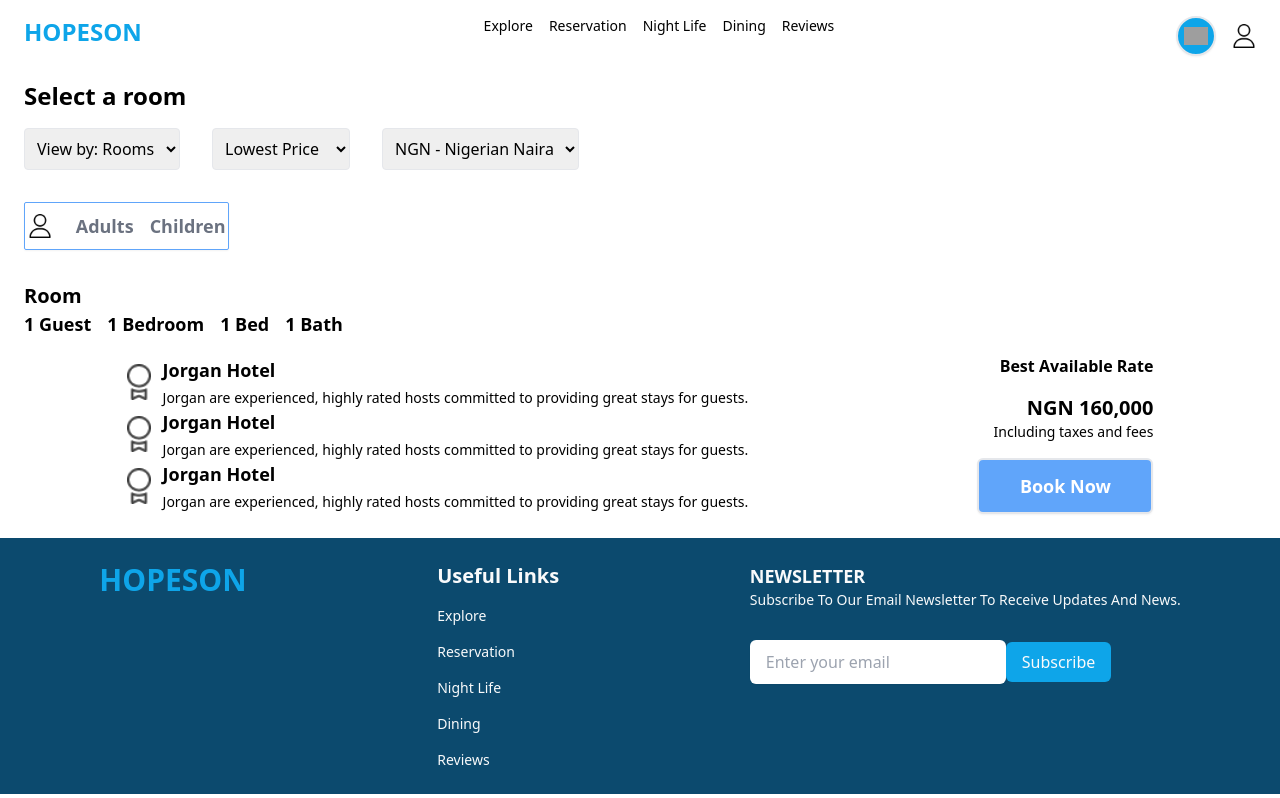
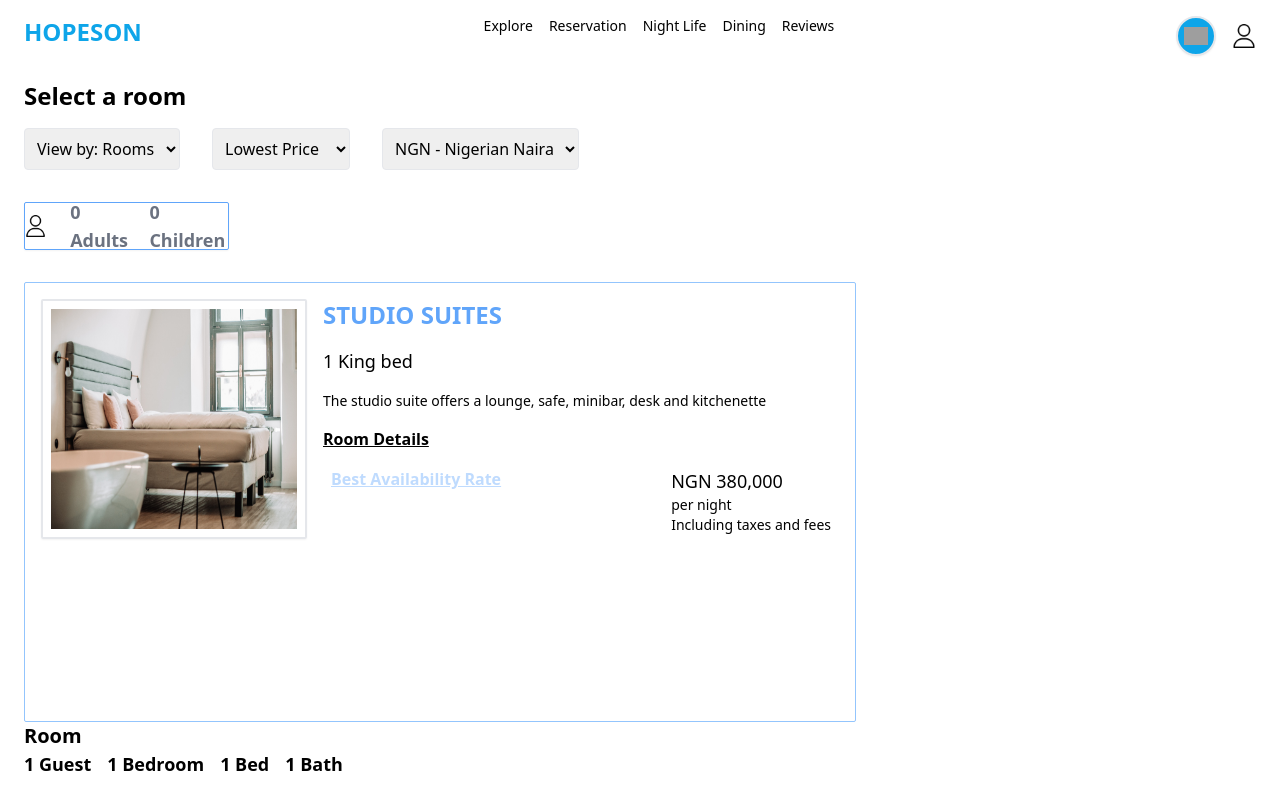
Before and after one commit to HopesonOgaga/reservation, a React (Create React App) app: page /reserve in a window 1280 px wide. Shown: the top 798 px of the page. Built offline with nearby package versions, Linux system fonts and the light colour scheme; grey boxes are pictures that could not be loaded.

Commit message:
checkout chnages

```diff
--- a/src/components/reservation/availability/index.js
+++ b/src/components/reservation/availability/index.js
@@ -2,8 +2,8 @@ import React, { useState } from "react";
 import Header from "../../header";
 import Footer from "../../footer";
 import HotelPrpps from "./props";
-import DateInfo from "../../home/datedata";
 import UserNumber from "../info";
+
 
 const data = [
   {
@@ -38,7 +38,6 @@ const data = [
 
 export default function Availability() {
   const [hotel, setHotel] = useState(data);
-
   const handleSort = (e) => {
     const value = e.target.value;
     const sortedHotels = [...hotel];
@@ -50,6 +49,8 @@ export default function Availability() {
 
     setHotel(sortedHotels);
   };
+
+
 
   return (
     <section className="h-full w-full">
--- a/src/components/reservation/availability/props.js
+++ b/src/components/reservation/availability/props.js
@@ -1,8 +1,20 @@
-import React from "react";
+import React, { useContext } from "react";
 import { Link } from "react-router-dom";
-import Reservation from "../checkout";
+import UserContext from "../../../context/userContext";
 
 export default function HotelPrpps({ image, name, location, price, details }) {
+  const { setHotelInfo } = useContext(UserContext); // Using setHotelInfo to update the context
+
+  function hotelInfo() {
+    const data = {
+      name,
+      location,
+      price,
+      details,
+    };
+    setHotelInfo(data); // Set the hotel info data in context
+  }
+
   return (
     <div className="md:w-[25vw] w-full h-[80vh] p-4 rounded-sm shadow-md flex flex-col gap-4">
       {/* Image */}
@@ -32,19 +44,19 @@ export default function HotelPrpps({ image, name, location, price, details }) {
       {/* Price */}
       <div>
         <p className="text-lg font-semibold text-blue-400 text-center w-full">
-          <span className="text-lg font-medium text-black "> from </span>₦
-          {price}
+          <span className="text-lg font-medium text-black"> from </span>₦{price}
         </p>
-        <p className="text-center text-sm font-light ">Per Night</p>
-        <p className="text-center text-sm font-light">
-          Including taxes and fees
-        </p>
+        <p className="text-center text-sm font-light">Per Night</p>
+        <p className="text-center text-sm font-light">Including taxes and fees</p>
       </div>
 
       {/* Button */}
       <div className="mt-auto">
         <Link to="/reserve">
-          <button className="capitalize text-xl text-white font-semibold rounded-md shadow-lg w-full h-14 bg-blue-400 hover:bg-blue-500 active:bg-blue-600">
+          <button
+            onClick={hotelInfo} // Set the hotel info when "View Rates" is clicked
+            className="capitalize text-xl text-white font-semibold rounded-md shadow-lg w-full h-14 bg-blue-400 hover:bg-blue-500 active:bg-blue-600"
+          >
             View Rates
           </button>
         </Link>
--- a/src/components/reservation/checkout/index.js
+++ b/src/components/reservation/checkout/index.js
@@ -1,21 +1,22 @@
-import React from "react";
+import React, { useContext } from "react";
 import Header from "../../header";
 import Footer from "../../footer";
 import { Link } from "react-router-dom";
 import UserNumber from "../info";
+import UserContext from "../../../context/userContext";
 
 export default function Reservation() {
+  const { hotelinfo } = useContext(UserContext);
+
   return (
     <section>
       <Header />
       <div className="ml-6 mr-6">
-        {/* Header Section */}
         <div className="mb-4">
           <p className="text-2xl font-bold">Select a room</p>
         </div>
 
-        {/* Filters Section */}
-        <div className="flex md:flex-row flex-col  gap-8 w-full h-full mb-6">
+        <div className="flex md:flex-row flex-col gap-8 w-full h-full mb-6">
           <select className="p-2 border rounded">
             <option value="rooms">View by: Rooms</option>
             <option value="rate">Rate</option>
@@ -30,54 +31,58 @@ export default function Reservation() {
             <option value="ngn">NGN - Nigerian Naira</option>
           </select>
         </div>
-        <UserNumber/>
 
-        {/* Hotel Details Section */}
+        <UserNumber />
+
+        <section className="md:h-[55vh] md:w-[65vw] w-full h-full border border-blue-300 rounded-sm p-4 ">
+          <div className="w-full h-full flex md:flex-row flex-col gap-4">
+            <img
+              className="md:w-1/3 w-full h-[30vh] p-2 border-2 rounded-sm shadow-sm"
+              src="/image/bedroom.jpg"
+              alt="Bedroom"
+            />
+            <div className="flex flex-col gap-4 h-full w-full">
+              <p className="text-2xl font-bold uppercase text-blue-400">
+                Studio Suites
+              </p>
+              <p className="text-lg">1 King bed</p>
+              <p className="text-sm">
+                The studio suite offers a lounge, safe, minibar, desk and
+                kitchenette
+              </p>
+              <p className="underline font-semibold capitalize">
+                Room details
+              </p>
+              <div className="flex justify-between w-full h-full pl-2 pr-2 ">
+                <p className="underline capitalize font-semibold text-blue-200">
+                  Best Availability rate
+                </p>
+                <div className="">
+                  <div>
+                    <p className="text-lg">NGN 380,000</p>
+                    <p className="text-sm">per night</p>
+                    <p className="text-sm">Including taxes and fees</p>
+                  </div>
+                </div>
+              </div>
+            </div>
+          </div>
+        </section>
+
         <div className="flex flex-col gap-6">
           <div>
             <p className="text-xl font-semibold">Room</p>
-            <div className="flex md:gap-4 gap-1 ">
-              <p className="font-semibold text-lg  capitalize">1 Guest</p>
+            <div className="flex md:gap-4 gap-1">
+              <p className="font-semibold text-lg capitalize">1 Guest</p>
               <p className="font-semibold text-lg capitalize">1 Bedroom</p>
-              <p className="font-semibold text-lg  capitalize">1 Bed</p>
+              <p className="font-semibold text-lg capitalize">1 Bed</p>
               <p className="font-semibold text-lg capitalize">1 Bath</p>
             </div>
 
             <div className="flex md:flex-row flex-col md:justify-around items-center gap-6 mt-4">
-              {/* Left Side: Hotel Info */}
-              <div className="">
+              <div>
                 <div className="flex gap-3 items-center">
-                  <div className="h-full">
-                    <img src="/image/circle.png" alt="circle" className="w-6" />
-                  </div>
-                  <div className="flex flex-col gap-1">
-                    <p className="font-semibold text-lg capitalize">
-                      Jorgan Hotel
-                    </p>
-                    <p className="text-sm">
-                      Jorgan are experienced, highly rated hosts committed to
-                      providing great stays for guests.
-                    </p>
-                  </div>
-                </div>
-                <div className="flex gap-3 items-center">
-                  <div className="h-full">
-                    <img src="/image/circle.png" alt="circle" className="w-6" />
-                  </div>
-                  <div className="flex flex-col gap-1">
-                    <p className="font-semibold text-lg capitalize">
-                      Jorgan Hotel
-                    </p>
-                    <p className="text-sm">
-                      Jorgan are experienced, highly rated hosts committed to
-                      providing great stays for guests.
-                    </p>
-                  </div>
-                </div>
-                <div className="flex gap-3 items-center">
-                  <div className="h-full">
-                    <img src="/image/circle.png" alt="circle" className="w-6" />
-                  </div>
+                  <img src="/image/circle.png" alt="circle" className="w-6" />
                   <div className="flex flex-col gap-1">
                     <p className="font-semibold text-lg capitalize">
                       Jorgan Hotel
@@ -90,15 +95,15 @@ export default function Reservation() {
                 </div>
               </div>
 
-              {/* Right Side: Price & Booking */}
-              <div className="flex flex-col items-center md:items-end gap-4 ">
+              <div className="flex flex-col items-center md:items-end gap-4">
                 <p className="font-semibold">Best Available Rate</p>
                 <div className="text-right">
-                  <p className="text-xl font-semibold">NGN 160,000</p>
-                  <p className="text-sm ">Including taxes and fees</p>
+                  <p className="text-xl font-semibold">
+                    {hotelinfo?.price || "Price not available"}
+                  </p>
+                  <p className="text-sm">Including taxes and fees</p>
                 </div>
-                <Link to={"/payment"}>
-                  {" "}
+                <Link to="/payment">
                   <button className="w-44 h-14 rounded-md shadow-sm border-2 bg-blue-400 hover:bg-blue-600 active:bg-sky-300 font-semibold text-lg capitalize text-white">
                     Book Now
                   </button>
@@ -108,10 +113,6 @@ export default function Reservation() {
           </div>
         </div>
       </div>
-
-      {/* Checkout Info Section (if any) */}
-      <div>{/* Add checkout info here if needed */}</div>
-
       <Footer />
     </section>
   );
--- a/src/components/reservation/info.jsx
+++ b/src/components/reservation/info.jsx
@@ -2,7 +2,7 @@ import React from "react";
 import { useContext } from "react";
 import UserContext from "../../context/userContext";
 export default function UserNumber() {
-  const {data} = useContext(UserContext)
+  const { data } = useContext(UserContext);
   return (
     <section>
       <div className="flex gap-6 border border-blue-400 rounded-sm shadow-sm w-full md:w-1/6  h-12 justify-center items-center  mt-8 mb-8">
@@ -11,10 +11,14 @@ export default function UserNumber() {
         </div>
         <div className="flex gap-4">
           <p className="font-semibold text-lg capitalize text-blue-300 ">
-            <span className="font-semibold text-lg capitalize text-gray-500 ">{data.adult} adults</span>
+            <span className="font-semibold text-lg capitalize text-gray-500 ">
+              {data ? data.adult : "0"} adults
+            </span>
           </p>
           <p className="font-semibold text-lg capitalize text-blue-300 ">
-             <span className="font-semibold text-lg capitalize text-gray-500 ">{data.child} children</span>
+            <span className="font-semibold text-lg capitalize text-gray-500 ">
+              {data ? data.child : "0"} children
+            </span>
           </p>
         </div>
       </div>
--- a/src/context/userContextProvider.js
+++ b/src/context/userContextProvider.js
@@ -5,8 +5,9 @@ import UserContext from "./userContext";
 
 const UserContextProvider = ({ children }) => {
   const [data, setData] = useState("");
+  const [hotelinfo, setHotelInfo] = useState("");
   return (
-    <UserContext.Provider value={{ data, setData }}>
+    <UserContext.Provider value={{ data, setData, hotelinfo, setHotelInfo }}>
       {children}
     </UserContext.Provider>
   );
```
